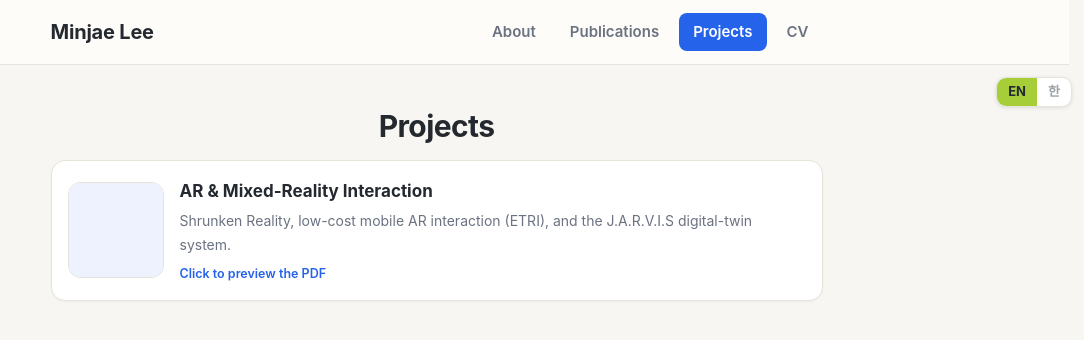
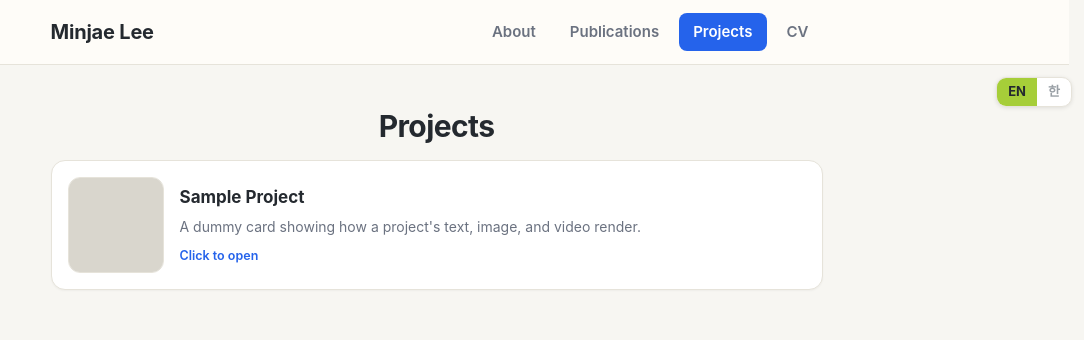
Before and after one commit to MinChoi0129/MinChoi0129.github.io, a Jekyll site: the page built from projects.md, in a window 1280 px wide. Shown: the top 340 px of the page, without its empty margins (196-1280 px from the left). Built offline with Jekyll 4.4.1, drawn with Linux system fonts in a browser that asks for light colours.

Commit message:
Projects: _projects collection with rich bodies (text/image/video), dummy sample
- Move to a Jekyll collection: one file per project in _projects/, with a
  free markdown body (text, images, videos) rendered inside the card
- Replace the PDF preview with the rendered body; add .project-body styles
- Ship a dummy "Sample Project" (placeholder thumbnail + figure + sample video)
- Remove the unused project_1 thumbnail placeholder

Co-Authored-By: Claude Opus 4.8 (1M context) <noreply@anthropic.com>

```diff
--- a/_config.yml
+++ b/_config.yml
@@ -10,6 +10,11 @@ defaults:
     values:
       layout: default
 
+# Each file in _projects/ is one project card on the Projects page.
+collections:
+  projects:
+    output: false
+
 # CV LaTeX sources are kept for version control but not served.
 exclude:
   - cv-src
--- a/assets/css/style.css
+++ b/assets/css/style.css
@@ -589,6 +589,31 @@ code {
   font-size: 14px;
 }
 
+/* Rich project body (text, images, video) revealed when a card opens */
+.project-body {
+  border-top: 1px solid var(--border);
+  background: #fffdfa;
+  padding: 20px;
+}
+
+.project-body > :first-child {
+  margin-top: 0;
+}
+
+.project-body > :last-child {
+  margin-bottom: 0;
+}
+
+.project-body img,
+.project-body video {
+  display: block;
+  width: 100%;
+  height: auto;
+  border-radius: 10px;
+  border: 1px solid var(--border);
+  margin: 16px 0;
+}
+
 /* ---- Under-maintenance notice ---- */
 .maintenance {
   max-width: 520px;
--- a/projects.md
+++ b/projects.md
@@ -1,20 +1,15 @@
 ---
 layout: default
 title: Projects
-# ─── HOW TO ADD A PROJECT ───────────────────────────────────────────────
-# 1) Append one block to the `projects:` list below.
-# 2) Drop a SQUARE thumbnail at  assets/img/projects/<id>.png
-# 3) Drop the PDF at             assets/pdf/<id>.pdf
-# That's it — the page renders every entry automatically. (title_ko/desc_ko
-# are optional; they fall back to the English text.)
-projects:
-  - title_en: "AR & Mixed-Reality Interaction"
-    title_ko: "AR·혼합현실 인터랙션"
-    desc_en: "Shrunken Reality, low-cost mobile AR interaction (ETRI), and the J.A.R.V.I.S digital-twin system."
-    desc_ko: "Shrunken Reality, 저비용 모바일 AR 인터랙션(ETRI), J.A.R.V.I.S 디지털 트윈 시스템."
-    thumb: /assets/img/projects/project_1.png
-    pdf: /assets/pdf/project_1.pdf
 ---
+<!--
+  HOW TO ADD A PROJECT
+  1) Create one file:  _projects/<name>.md
+     front matter: title_en, title_ko, desc_en, desc_ko, thumb, order
+     body: free markdown (text, images, videos, links) — shown when the card opens
+  2) Drop a SQUARE thumbnail at  assets/img/projects/<name>.png
+  Nothing here needs editing; every _projects/*.md renders automatically.
+-->
 
 <div align="center">
 
@@ -23,25 +18,25 @@ projects:
 </div>
 
 <div class="project-list">
-{% for p in page.projects %}
+{% assign items = site.projects | sort: 'order' %}
+{% for p in items %}
 <details class="project-card">
 <summary>
 <img class="project-thumb" src="{{ p.thumb | relative_url }}" alt="" />
 <span class="project-meta">
 <span class="project-title"><span class="lang-en">{{ p.title_en }}</span><span class="lang-ko">{{ p.title_ko | default: p.title_en }}</span></span>
 <span class="project-desc"><span class="lang-en">{{ p.desc_en }}</span><span class="lang-ko">{{ p.desc_ko | default: p.desc_en }}</span></span>
-<span class="project-cue"><span class="lang-en">Click to preview the PDF</span><span class="lang-ko">클릭하면 PDF 미리보기</span></span>
+<span class="project-cue"><span class="lang-en">Click to open</span><span class="lang-ko">클릭해서 열기</span></span>
 </span>
 </summary>
-<div class="project-viewer">
-<iframe src="{{ p.pdf | relative_url }}#toolbar=0&amp;navpanes=0&amp;view=FitH" title="{{ p.title_en | escape }}" loading="lazy"></iframe>
-<a class="pdf-open" href="{{ p.pdf | relative_url }}" target="_blank" rel="noopener"><span class="lang-en">Open in a new tab</span><span class="lang-ko">새 탭에서 열기</span></a>
+<div class="project-body">
+{{ p.content | markdownify }}
 </div>
 </details>
 {% endfor %}
 </div>
 
-{% if page.projects.size == 0 %}
+{% if site.projects.size == 0 %}
 <div class="maintenance">
 <p class="maintenance-title"><span class="lang-en">No projects yet</span><span class="lang-ko">아직 프로젝트가 없습니다</span></p>
 <p class="maintenance-sub"><span class="lang-en">Check back soon.</span><span class="lang-ko">곧 업데이트됩니다.</span></p>
```
Also changed, not shown: _projects/sample.md (added, +21 -0 lines), assets/img/projects/project_1.png (deleted), assets/img/projects/sample-photo.png (added), assets/img/projects/sample.png (added).
